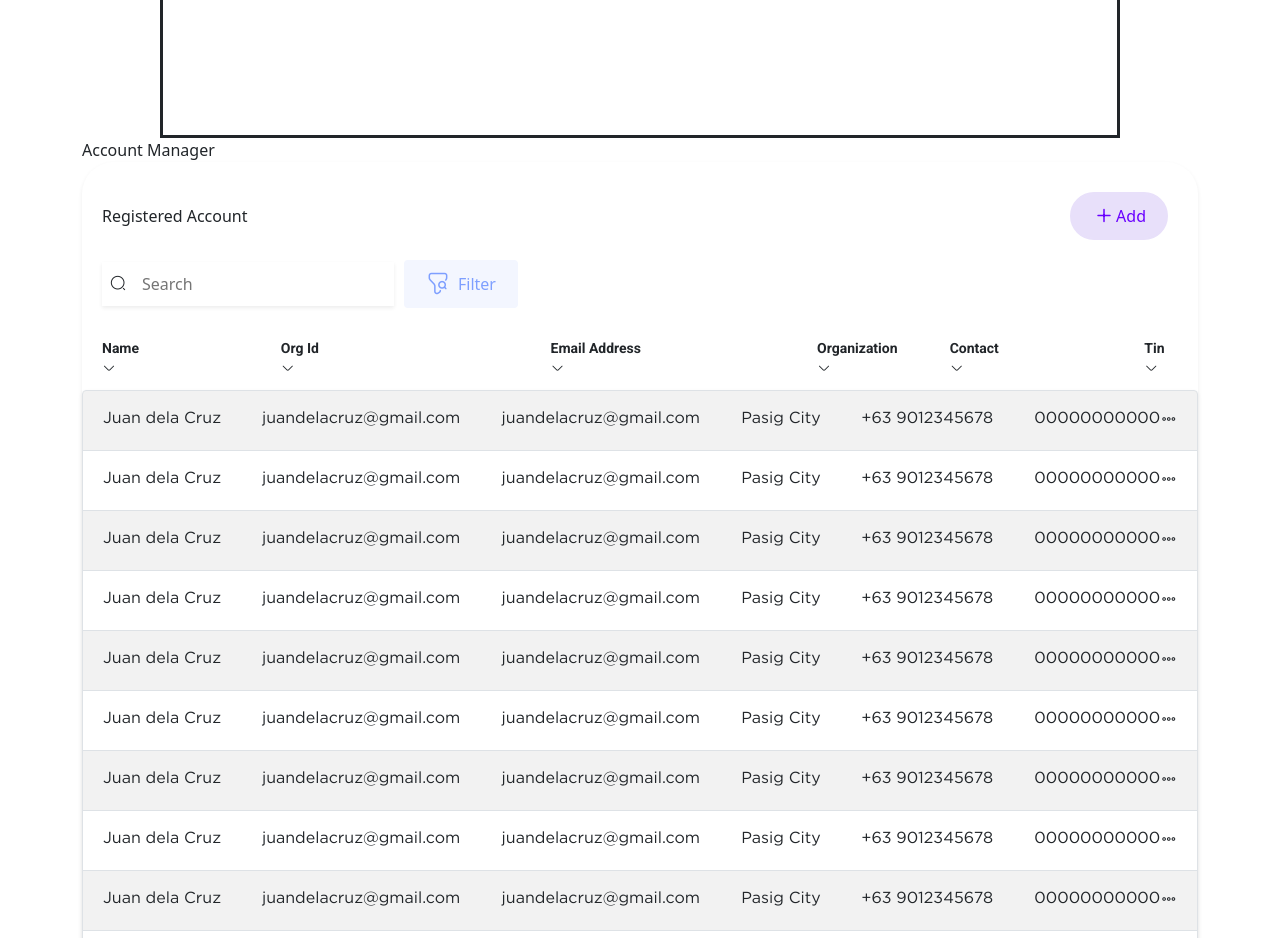
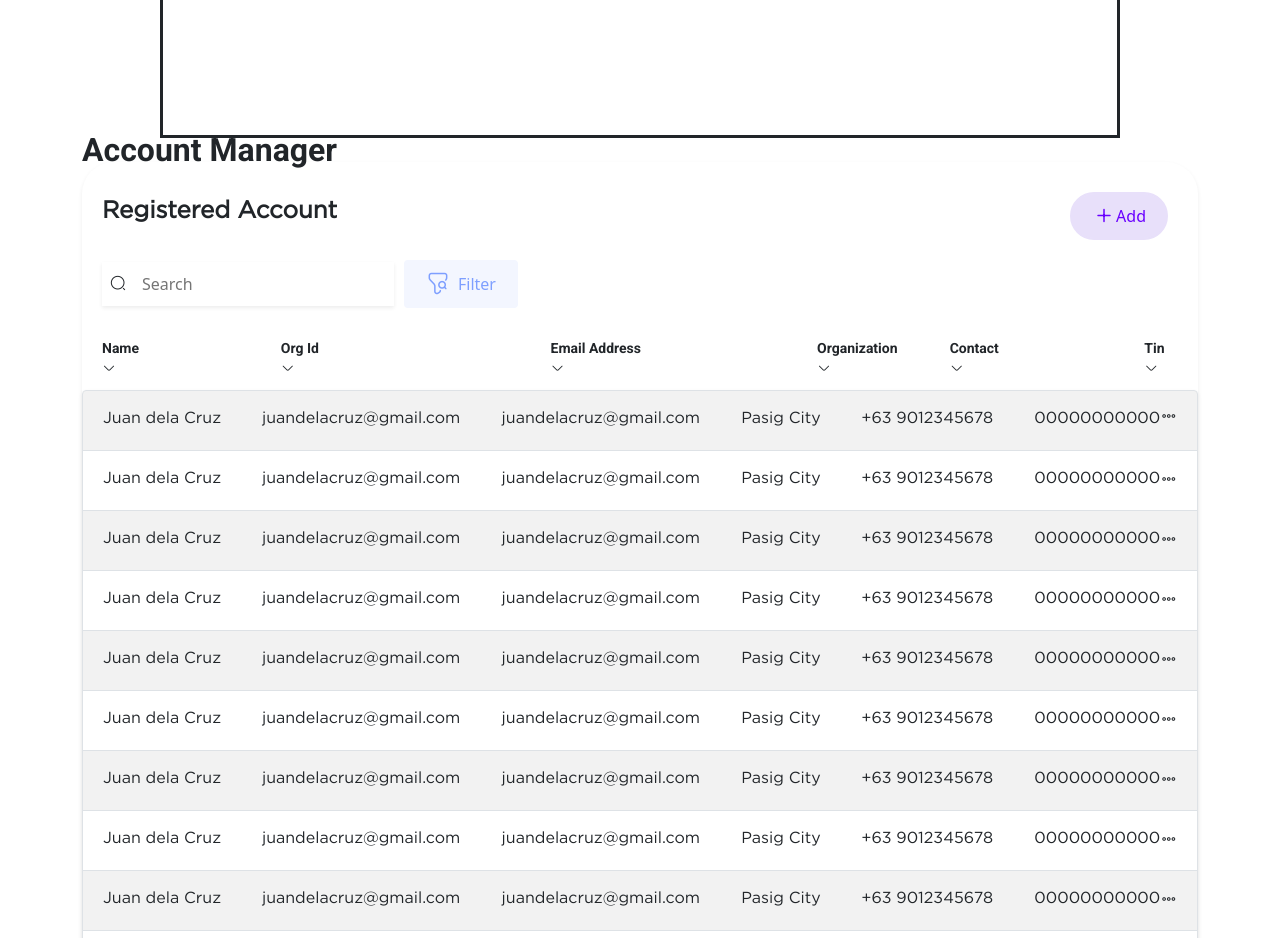
Before and after one commit to integratr-azamora/integratrGov-license-management, a Vue app: page / in a window 1280 px wide. Shown: the part 6500-7438 px from the top of the page. Built offline with nearby package versions, Linux system fonts and the light colour scheme.

Commit message:
acc-manager-changes

```diff
--- a/src/assets/css/accmanager.css
+++ b/src/assets/css/accmanager.css
@@ -34,3 +34,23 @@
 .margin-tin{
     margin-left: 8.438rem;
 }
+
+/* dropdown */
+.dropdown {
+    position: relative;
+    display: inline-block;
+  }
+  .dropdown-content {
+    display: none;
+    position: absolute;
+    background-color: #f9f9f9;
+    min-width: 160px;
+    box-shadow: 0px 8px 16px 0px rgba(0,0,0,0.2);
+    padding: 12px 16px;
+    z-index: 1;
+  }
+
+  .dropdown:hover .dropdown-content {
+    display: block;
+  }
+/* dropdown */
--- a/src/components/AccountManager.vue
+++ b/src/components/AccountManager.vue
@@ -1,10 +1,10 @@
 <template>
-    <span>Account Manager</span>
+    <span class="Heading1">Account Manager</span>
     <div class="shadow-sm rounded-5">
     <div class="p-header-20px ">
        <!-- row1  -->
        <div class="d-flex justify-content-between align-items-center">
-          <span>Registered Account</span>
+          <span class="h2">Registered Account</span>
           <button class="button-pill bg-lavenderweb color-indigo border-color-lavenderweb d-flex flex-row">
              <i class="isax isax-add icon-size-weight"></i>
              <p>Add</p>
@@ -47,7 +47,23 @@
                 <td class="text-start px-20px p-3">juandelacruz@gmail.com</td>
                 <td class="text-start px-20px p-3">Pasig City</td>
                 <td class="text-start px-20px p-3">+63 9012345678</td>
-                <td class="text-start px-20px p-3"><span class="d-flex justify-content-around align-items-center"><p>00000000000</p> <i class="isax isax-more"></i></span></td>
+                <td class="text-start px-20px p-3"><span class="d-flex justify-content-around align-items-center">
+                    <p>00000000000</p>
+                    <div class="dropdown d-flex">
+                        <span>
+                            <i class="isax isax-more"></i>
+                        </span>
+                        <div class="dropdown-content ">
+                            <p>View</p>
+                            <p>Edit</p>
+                            <p>Send Invite</p>
+                            <p>Reset Password</p>
+                            <p>Delete</p>
+                        </div>
+
+                    </div>
+
+                </span></td>
              </tr>
              <!-- row2  -->
              <tr class="size-table-tabledata">
@@ -56,7 +72,7 @@
                 <td class="text-start px-20px p-3">juandelacruz@gmail.com</td>
                 <td class="text-start px-20px p-3">Pasig City</td>
                 <td class="text-start px-20px p-3">+63 9012345678</td>
-                <td class="text-start px-20px p-3"><span class="d-flex justify-content-around align-items-center"><p>00000000000</p> <i class="isax isax-more"></i></span></td>
+                <td class="text-start px-20px p-3"><span class="d-flex justify-content-around align-items-center"><p>00000000000</p> <i class="isax isax-more"> </i></span></td>
              </tr>
              <!-- row3  -->
              <tr class="size-table-tabledata">
```
